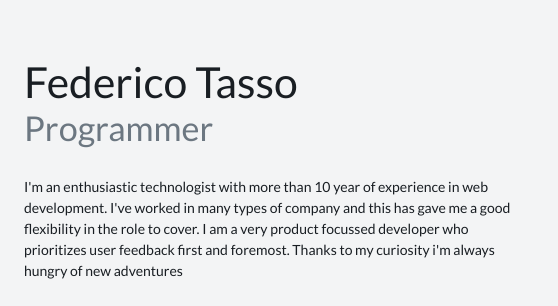
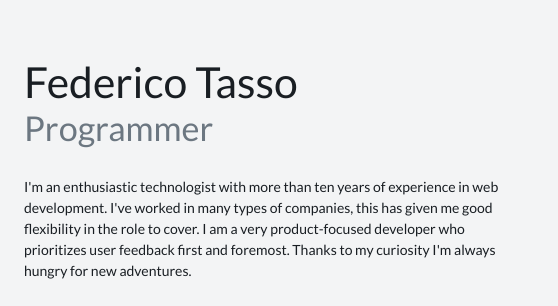
Before and after one commit to Elray02/federicoTassoResume, a website: page public/index.html in a window 1280 px wide. Shown: the top 306 px of the page, 462-1020 px from the left. Drawn offline with Linux system fonts and the light colour scheme.

Commit message:
new export

```diff
--- a/public/index.html
+++ b/public/index.html
@@ -4,7 +4,7 @@
         <meta charset="utf-8">
 
     <title>Federico Tasso</title>
-    <meta name="description" content="I'm an enthusiastic technologist with more than 10 year of experience in web development. I've worked in many types of company and this has gave me a good flexibility in the role to cover.  I am a very product focussed developer who prioritizes user feedback first and foremost. Thanks to my curiosity i'm always hungry of new adventures">
+    <meta name="description" content="I'm an enthusiastic technologist with more than ten years of experience in web development. I've worked in many types of companies, this has given me good flexibility in the role to cover. I am a very product-focused developer who prioritizes user feedback first and foremost. Thanks to my curiosity I'm always hungry for new adventures.">
 
         <meta name="viewport" content="width=device-width, initial-scale=1">
         <link rel="stylesheet" href="https://fonts.googleapis.com/css?family=Lato:400,700&display=swap">
@@ -19,7 +19,7 @@
         <h1>Federico Tasso</h1>
         <h2>Programmer</h2>
       </div>
-      <article><p>I'm an enthusiastic technologist with more than 10 year of experience in web development. I've worked in many types of company and this has gave me a good flexibility in the role to cover.  I am a very product focussed developer who prioritizes user feedback first and foremost. Thanks to my curiosity i'm always hungry of new adventures</p></article>
+      <article><p>I'm an enthusiastic technologist with more than ten years of experience in web development. I've worked in many types of companies, this has given me good flexibility in the role to cover. I am a very product-focused developer who prioritizes user feedback first and foremost. Thanks to my curiosity I'm always hungry for new adventures.</p></article>
       <ul class="icon-list">
 
           <li>
```
Also changed, not shown: 1 other file.
